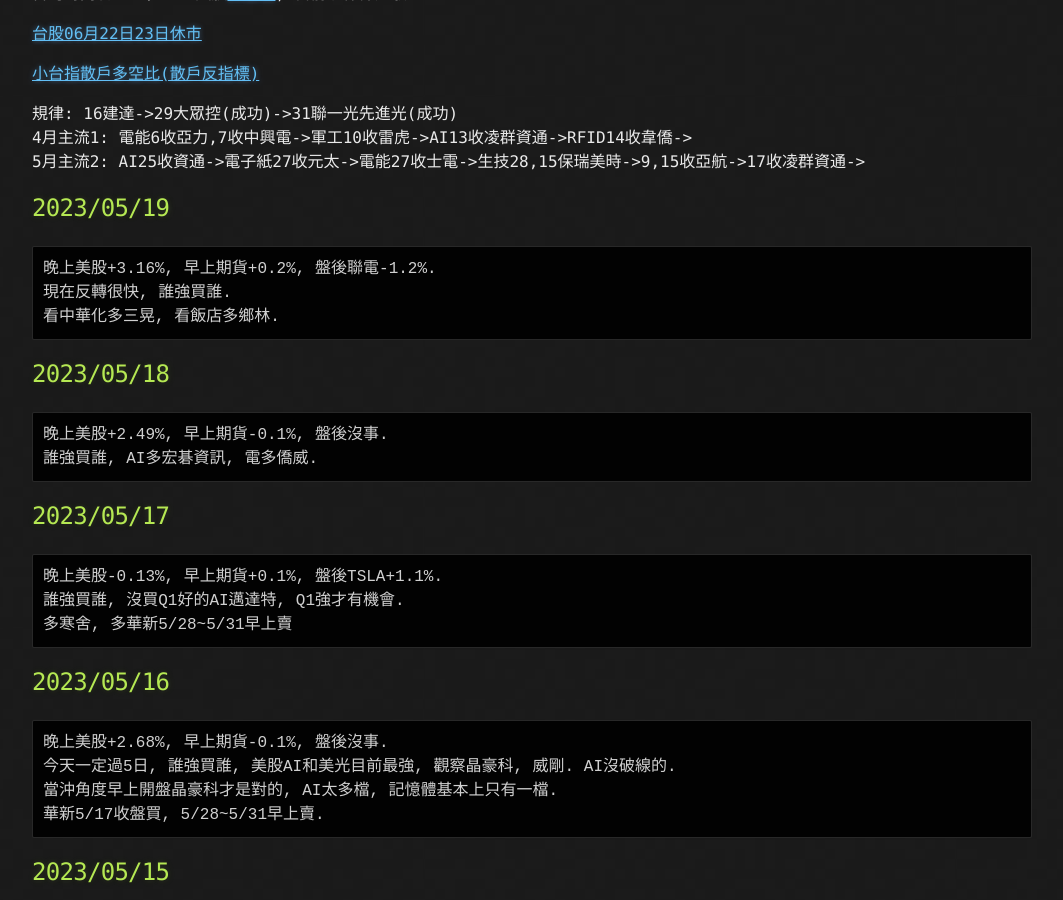
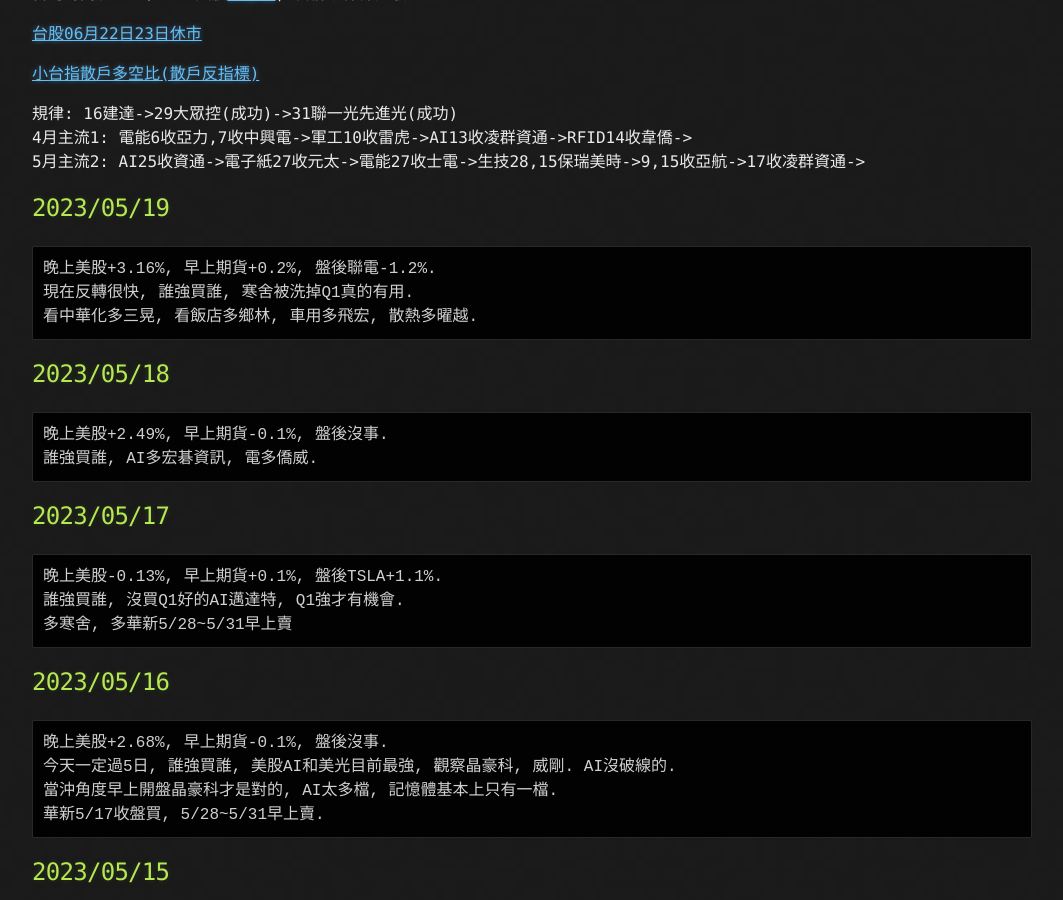
Before and after one commit to lepg5487/Stock_God, a Jekyll site: the page built from index.md, in a window 1280 px wide and 900 px high, scrolled down 436 px. Shown: the whole window, without its empty margins (108-1171 px from the left). Built offline with Jekyll 4.4.1, drawn with Linux system fonts in a browser that asks for light colours; our own code applies the rules of GitHub Pages for plain Markdown files.

Commit message:
Update index.md

````diff
--- a/index.md
+++ b/index.md
@@ -23,8 +23,8 @@ layout: testlayouts
 ## 2023/05/19
 ```
 晚上美股+3.16%, 早上期貨+0.2%, 盤後聯電-1.2%.
-現在反轉很快, 誰強買誰.
-看中華化多三晃, 看飯店多鄉林.
+現在反轉很快, 誰強買誰, 寒舍被洗掉Q1真的有用.
+看中華化多三晃, 看飯店多鄉林, 車用多飛宏, 散熱多曜越.
 ```
 
 ## 2023/05/18
````
